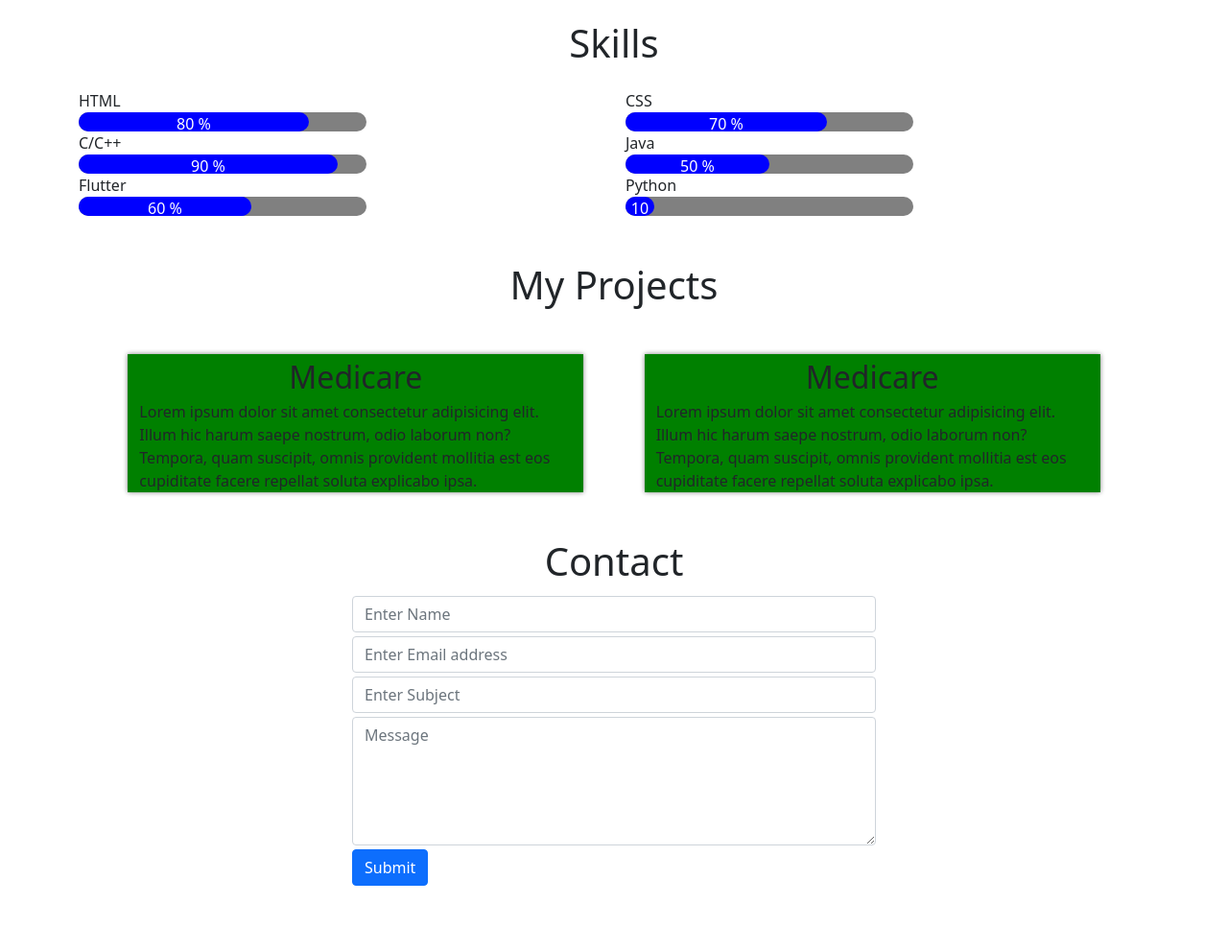
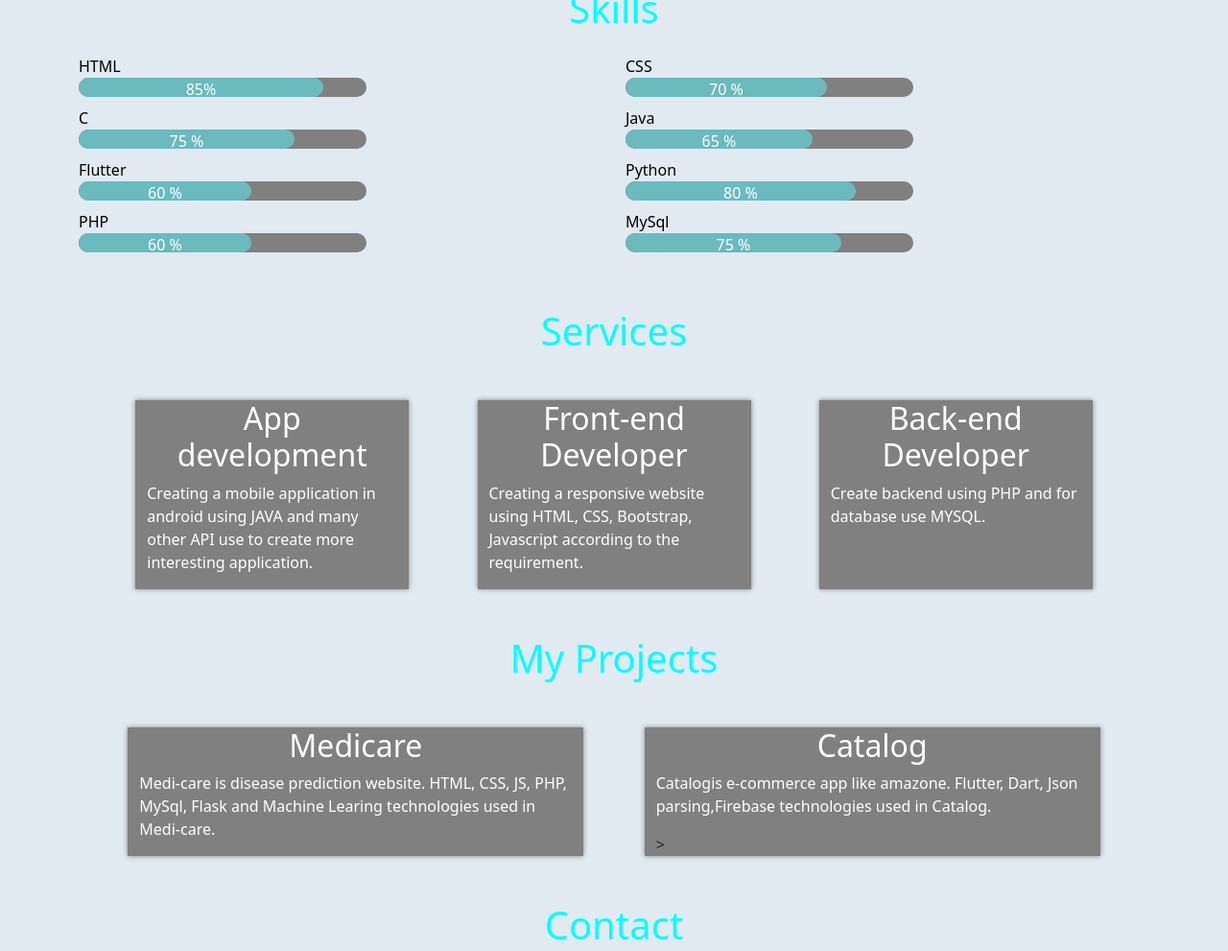
Before and after one commit to Hari-tech/portfolio, a plain HTML site: page index.html in a window 1280 px wide. Shown: the part 1307-2298 px from the top of the page at 96% size. Drawn offline with nearby package versions, Linux system fonts and the light colour scheme.

Commit message:
initial commit

```diff
--- a/css/main.css
+++ b/css/main.css
@@ -1,5 +1,6 @@
 body {
     margin: 0;
+    background-color:rgb(225, 233, 241);
 }
 
 #nav {
@@ -14,6 +15,7 @@ body {
 
 #nav ul {
     float: right;
+    margin-top: 7px;
 }
 
 .navlist {
@@ -27,6 +29,10 @@ body {
     text-decoration: none;
     font-weight: bold;
     font-family: 'Franklin Gothic Medium', 'Arial Narrow', Arial, sans-serif;
+}
+
+.navlist a:hover{
+    color:aqua;
 }
 
 #home img {
@@ -51,16 +57,35 @@ body {
 
 .content h1 {
     font-size: 64px;
+    color: aqua;
 }
 
 .content h2 {
-    font-size: 48px;
+    font-size: 42px;
     font-weight: 400;
 }
 
 .buttons button {
     margin-top: 20px;
-    background: linear-gradient(90deg, blue, red);
+    margin-right: 10px;
+    background: linear-gradient(90deg, rgb(5, 217, 245), rgb(84, 201, 166));
+}
+.buttons button:hover{
+    background: gray;
+}
+
+#about h1 {
+    color: aqua;
+}
+
+.paragraph{
+    font-weight: 10px;
+    font-size: 24px;
+    color: grey;
+}
+
+#skill h1 {
+    color: aqua;
 }
 
 .skill .progress_bar {
@@ -68,25 +93,67 @@ body {
     background-color: gray;
     height: 20px;
     border-radius: 10px;
+    margin-bottom: 10px;
+
 }
 
 .skill .progress_bar .filled_bar {
     height: 20px;
     border-radius: 10px;
-    background-color: blue;
+    background-color: rgb(107, 186, 189);
+}
+
+.skill p{
+    color: black;
+    margin-bottom: 0;
+}
+
+#service h1 {
+    color: aqua;
+}
+
+.service_card {
+    display: flex;
+    flex-direction: column;
+    align-items: center;
+    background-color: gray;
+    box-shadow: 0px 0px 5px gray;
+}
+
+.service_title {
+    text-align: center;
+    font-size: 32px;
+    color: #ffffff;
+}
+
+.service_desc p {
+    color: #ffffff;
+}
+
+#project h1 {
+    color: aqua;
 }
 
 .project_card {
     display: flex;
     flex-direction: column;
     align-items: center;
-    background-color: green;
+    background-color: gray;
     box-shadow: 0px 0px 5px gray;
 }
 
 .project_title {
     text-align: center;
     font-size: 32px;
+    color: #ffffff;
+}
+
+.project_desc p {
+    color: #ffffff;
+}
+
+#contact h1 {
+    color: aqua;
 }
 
 footer {
--- a/index.html
+++ b/index.html
@@ -16,13 +16,13 @@
 </head>
 
 <body>
-    <!-- header start -->
+    <!-- ----------header start---------- -->
     <header>
 
         <nav id="nav" role="navigation">
             <ul>
                 <li class="navlist">
-                    <a href="#home">Home</a>
+                    <a href="#">Home</a>
                 </li>
 
                 <li class="navlist">
@@ -34,7 +34,7 @@
                 </li>
 
                 <li class="navlist">
-                    <a href="#services">Service</a>
+                    <a href="#service">Service</a>
                 </li>
 
                 <li class="navlist">
@@ -48,24 +48,24 @@
             </ul>
         </nav>
     </header>
-    <!-- header end -->
+    <!-- ----------header end ------------ -->
 
-    <!-- Hero section start -->
+    <!-- ---------Hero section start------------ -->
     <section id="hero_section">
         <div class="container">
             <div class="content">
-                <h4>Hello, Welcome</h4>
+                <h4>Welcome, I'm</h4>
                 <h1>Sumit Kheni</h1>
-                <h2>Full Stack Web Developer</h2>
+                <h2>App & Web Developer</h2>
             </div>
             <div class="buttons">
-                <button class="btn">Learn More</button>
+                <button class="btn"><a href="#about">Learn More</a></button>
                 <button class="btn"><a href="./assets/Sumit's Resume.pdf" target="_blank"> Download CV</a></button>
             </div>
         </div>
 
     </section>
-    <!-- Hero section end -->
+    <!-- -------------Hero section end--------------- -->
 
     <!-- ---------about section started---------------- -->
     <section id="about">
@@ -76,37 +76,51 @@
                     <img src="./assets/images/my_image.jpg" class="img-fluid" alt="Image of Sumit Kheni">
                 </div>
                 <div class="col-md-6">
-                    Lorem ipsum dolor sit, amet consectetur adipisicing elit. Amet voluptate modi iusto rem minima expedita quia nihil, natus explicabo provident. Architecto consequuntur tempore sint minus sed et eos ab, adipisci quam aspernatur eaque libero amet fugiat
-                    veritatis earum illum ad sapiente quo voluptate magnam quas mollitia fuga. Quod, nemo neque saepe voluptas eius eaque fugiat possimus molestiae, consequatur obcaecati, ad deleniti praesentium rerum corrupti illum. Inventore itaque
-                    alias dicta exercitationem nihil repudiandae earum amet nemo laudantium quos nobis doloremque error atque rem perspiciatis, vel, explicabo voluptatum omnis. Iste, perferendis? Repellendus quia maxime nesciunt ullam ut doloremque dolorum
-                    iure commodi esse iusto id, magni officiis ipsam architecto est iste quidem tempore nihil autem dolor explicabo officia ad. Itaque sit ducimus distinctio veritatis neque provident tempore architecto et repellat quas. Adipisci id aperiam,
-                    fugit molestias minus, earum odit veniam voluptatibus vel incidunt, quia modi laborum eligendi voluptatum delectus consequuntur et voluptate animi.
+                    <p>
+
+                    </p>
+                    <p class = "paragraph">Hi, My name is Sumit Kheni. I am pursuing comupter engineering at GEC Bhavnagar.
+                       I am always looking forward to get knowledge about this field.
+                    </p>
+                    <p>
+
+                    </p>
+                    <p class = "paragraph">
+                        I am a goal oriented, determined and ambigious person with passion for coding.
+                        Music, movies and read books are my another passion. My interest include app development, machine learning and python programming.
+                    </p>
                 </div>
             </div>
         </div>
     </section>
-    <!-- about section end -->
+    <!-- ----------about section end------------ -->
 
-    <!-- skills section start -->
-    <section>
+    <!-- -------------skills section start------------- -->
+    <section id="skill">
         <h1 class="text-center m-4">Skills</h1>
         <div class="container">
             <div class="row">
                 <div class="col-md-6">
                     <div class="skill">
-                        HTML
+                        <p>HTML</p>
                         <div class="progress_bar">
-                            <div class="filled_bar text-center text-white" style="width: 80%"> 80 %</div>
+                            <div class="filled_bar text-center text-white" style="width: 85%"> 85%</div>
                         </div>
                     </div>
                     <div class="skill">
-                        C/C++
+                        <p>C</p>
                         <div class="progress_bar">
-                            <div class="filled_bar text-center text-white" style="width: 90%"> 90 %</div>
+                            <div class="filled_bar text-center text-white" style="width: 75%"> 75 %</div>
                         </div>
                     </div>
                     <div class="skill">
-                        Flutter
+                        <p>Flutter</p>
+                        <div class="progress_bar">
+                            <div class="filled_bar text-center text-white" style="width: 60%"> 60 %</div>
+                        </div>
+                    </div>
+                    <div class="skill">
+                        <p>PHP</p>
                         <div class="progress_bar">
                             <div class="filled_bar text-center text-white" style="width: 60%"> 60 %</div>
                         </div>
@@ -115,21 +129,27 @@
                 </div>
                 <div class="col-md-6">
                     <div class="skill">
-                        CSS
+                        <p>CSS</p>
                         <div class="progress_bar">
                             <div class="filled_bar  text-center text-white" style="width: 70%">70 %</div>
                         </div>
                     </div>
                     <div class="skill">
-                        Java
+                        <p>Java</p>
                         <div class="progress_bar">
-                            <div class="filled_bar text-center text-white" style="width: 50%"> 50 %</div>
+                            <div class="filled_bar text-center text-white" style="width: 65%"> 65 %</div>
                         </div>
                     </div>
                     <div class="skill">
-                        Python
+                        <p>Python</p>
                         <div class="progress_bar">
-                            <div class="filled_bar text-center text-white" style="width: 10%"> 10 %</div>
+                            <div class="filled_bar text-center text-white" style="width: 80%"> 80 %</div>
+                        </div>
+                    </div>
+                    <div class="skill">
+                        <p>MySql</p>
+                        <div class="progress_bar">
+                            <div class="filled_bar text-center text-white" style="width: 75%"> 75 %</div>
                         </div>
                     </div>
                 </div>
@@ -140,6 +160,45 @@
 
     </section>
 
+    <!-- --------------Skills section end-------------- -->
+
+    <!-- ----------service section start---------- -->
+
+
+    <section id="service">
+        <h1 class="m-5 text-center">Services</h1>
+        <div class="container">
+            <div class="row justify-content-evenly">
+                <div class="col-md-3 service_card">
+                    <div class="service_title">
+                        <h2>App development</h2>
+                    </div>
+                    <div class="service_desc">
+                        <p>Creating a mobile application in android using JAVA and many other API use to create more interesting application.</p>
+                    </div>
+                </div>
+                <div class="col-md-3 service_card">
+                    <div class="service_title">
+                        <h2>Front-end Developer</h2>
+                    </div>
+                    <div class="service_desc">
+                        <p>Creating a responsive website using HTML, CSS, Bootstrap, Javascript according to the requirement.</p>
+                    </div>
+                </div>
+                <div class="col-md-3 service_card">
+                    <div class="service_title">
+                        <h2>Back-end Developer</h2>
+                    </div>
+                    <div class="service_desc">
+                        <p>Create backend using PHP and for database use MYSQL.</p>
+                    </div>
+                </div>
+            </div>
+        </div>
+    </section>
+
+    <!-- ----------service section end---------- -->
+
     <!-- ----------project section---------- -->
 
     <section id="project">
@@ -148,48 +207,48 @@
             <div class="row justify-content-evenly">
                 <div class="col-md-5 project_card">
                     <div class="project_title">
-                        Medicare
+                        <h2>Medicare</h2>
                     </div>
-                    <div class="project_decs">
-                        Lorem ipsum dolor sit amet consectetur adipisicing elit. Illum hic harum saepe nostrum, odio laborum non? Tempora, quam suscipit, omnis provident mollitia est eos cupiditate facere repellat soluta explicabo ipsa.
+                    <div class="project_desc">
+                        <p>Medi-care is disease prediction website. HTML, CSS, JS, PHP, MySql, Flask and Machine Learing technologies used in Medi-care.</p>
                     </div>
                 </div>
                 <div class="col-md-5 project_card">
                     <div class="project_title">
-                        Medicare
+                        <h2>Catalog</h2>
                     </div>
-                    <div class="project_decs">
-                        Lorem ipsum dolor sit amet consectetur adipisicing elit. Illum hic harum saepe nostrum, odio laborum non? Tempora, quam suscipit, omnis provident mollitia est eos cupiditate facere repellat soluta explicabo ipsa.
+                    <div class="project_desc">
+                        <p>Catalogis e-commerce app like amazone. Flutter, Dart, Json parsing,Firebase technologies used in Catalog.</p>>
                     </div>
                 </div>
             </div>
         </div>
     </section>
+    <!-- --------------project section end------------- -->
 
-    <!-- Contact section start -->
-    <section>
+    <!-- ---------Contact section start----------- -->
+    <section id="contact">
         <div class="text-center">
             <h1 class="mt-5 ">Contact</h1>
-
         </div>
         <div class="container">
             <div class="row justify-content-center">
                 <div class="col-md-6">
                     <form class="mx-auto mb-5 pb-5">
                         <div class="form-group">
-                            <input type="text" class="form-control mt-1" id="inputName" placeholder="Enter Name">
+                            <input type="text" class="form-control mt-2" id="inputName" placeholder="Enter Name">
 
                         </div>
                         <div class="form-group">
-                            <input type="email" class="form-control mt-1" id="inputEmail" placeholder="Enter Email address">
+                            <input type="email" class="form-control mt-2" id="inputEmail" placeholder="Enter Email address">
                         </div>
                         <div class="form-group">
-                            <input type="text" class="form-control mt-1" id="inputSubject" placeholder="Enter Subject">
+                            <input type="text" class="form-control mt-2" id="inputSubject" placeholder="Enter Subject">
                         </div>
                         <div class="form-group">
-                            <textarea class="form-control mt-1" id="textarea" rows="5" placeholder="Message"></textarea>
+                            <textarea class="form-control mt-2" id="textarea" rows="5" placeholder="Message"></textarea>
                         </div>
-                        <button type="submit" class="btn-primary mt-1 btn">Submit</button>
+                        <button type="submit" class="btn-primary mt-2 btn">Submit</button>
                     </form>
                 </div>
 
@@ -197,7 +256,7 @@
 
         </div>
     </section>
-    <!-- contact section end -->
+    <!-- ---------contact section end---------- -->
 
     <!-- -----------footer----------- -->
     <footer>
@@ -208,6 +267,9 @@
         </div>
         <p class="copyright"> Copyright © 2022</p>
     </footer>
+    <!-- ------------footer section end------------ -->
+
+
     <script src="https://cdn.jsdelivr.net/npm/bootstrap@5.1.3/dist/js/bootstrap.bundle.min.js" integrity="sha384-ka7Sk0Gln4gmtz2MlQnikT1wXgYsOg+OMhuP+IlRH9sENBO0LRn5q+8nbTov4+1p" crossorigin="anonymous"></script>
     <script src="./js/main.js"></script>
 </body>
```
